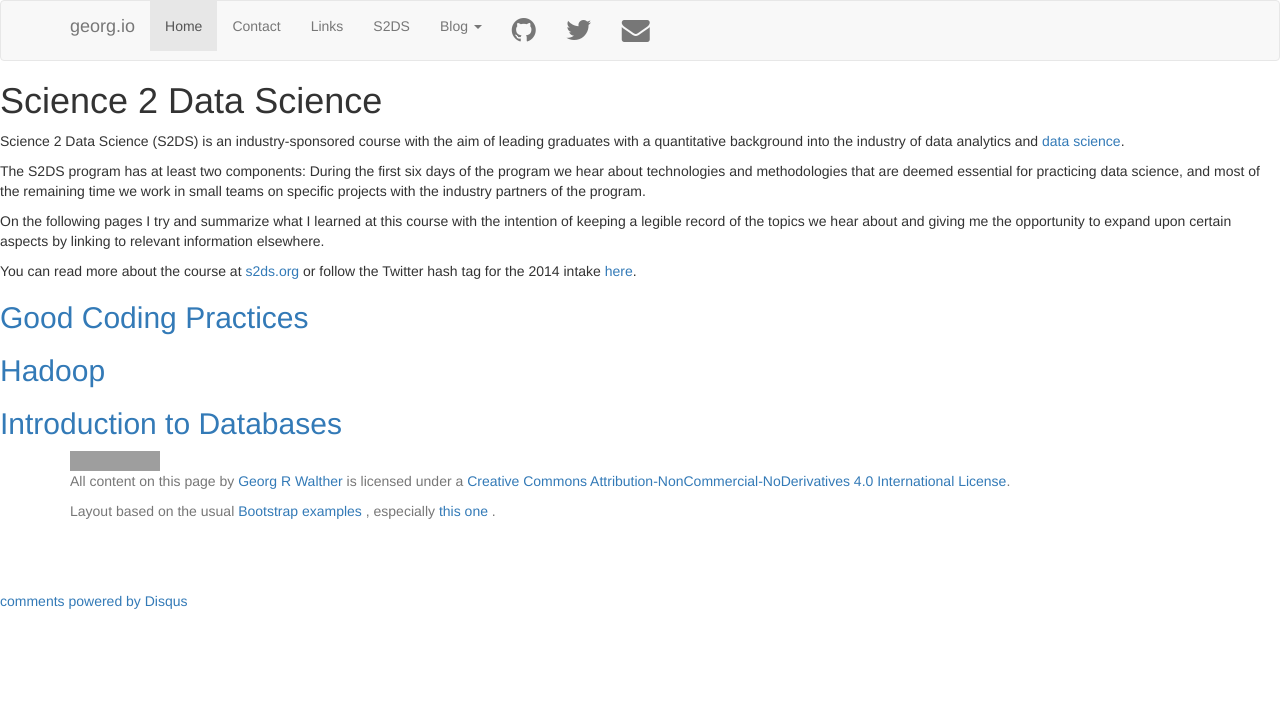
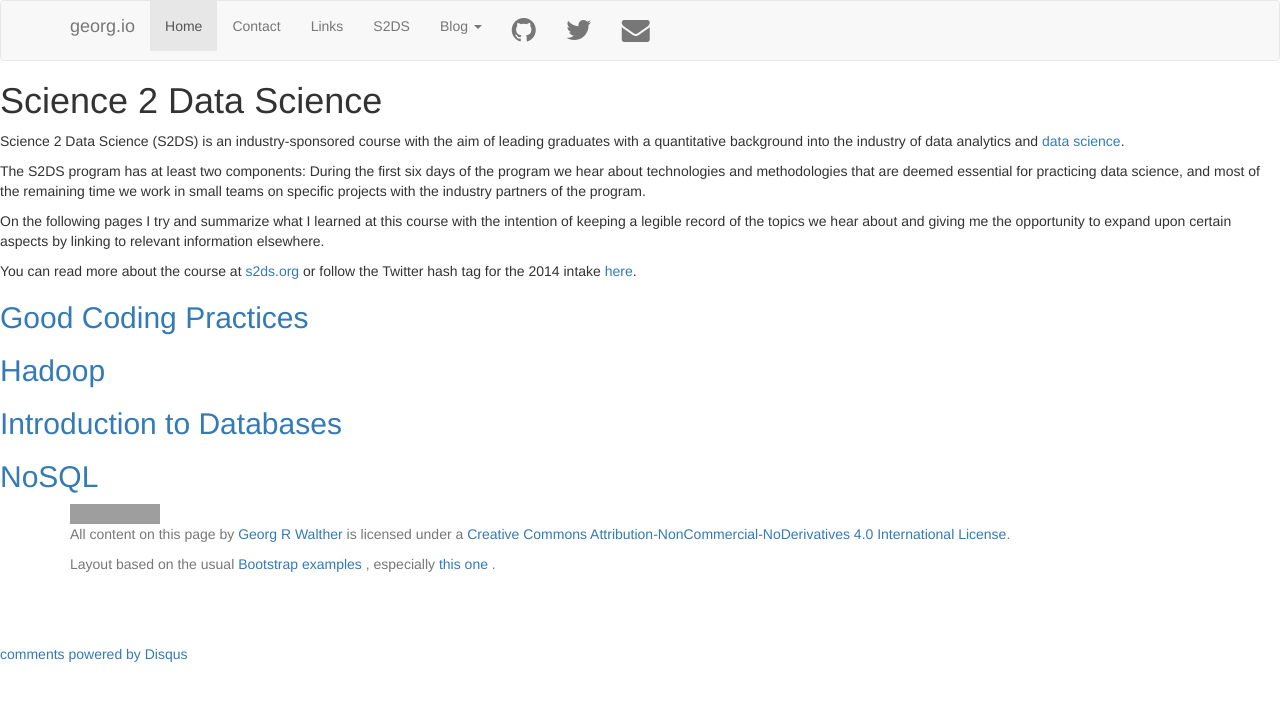
Before and after one commit to waltherg/backup.waltherg.github.io, a Jekyll site: the page built from s2ds/index.md, in a window 1280 px wide. Shown: the top 701 px of the page. Built offline with Jekyll 4.4.1, drawn with Linux system fonts in a browser that asks for light colours; nearby versions of some CDN libraries; comment, search, counter and statistics services are not loaded; grey boxes are pictures that could not be loaded.

Commit message:
link to NoSQL summary

```diff
--- a/s2ds/index.md
+++ b/s2ds/index.md
@@ -32,3 +32,5 @@ follow the Twitter hash tag for the 2014 intake
 ## [Hadoop](/s2ds/hadoop)
 
 ## [Introduction to Databases](/s2ds/introduction-to-databases)
+
+## [NoSQL](/s2ds/nosql)
```
